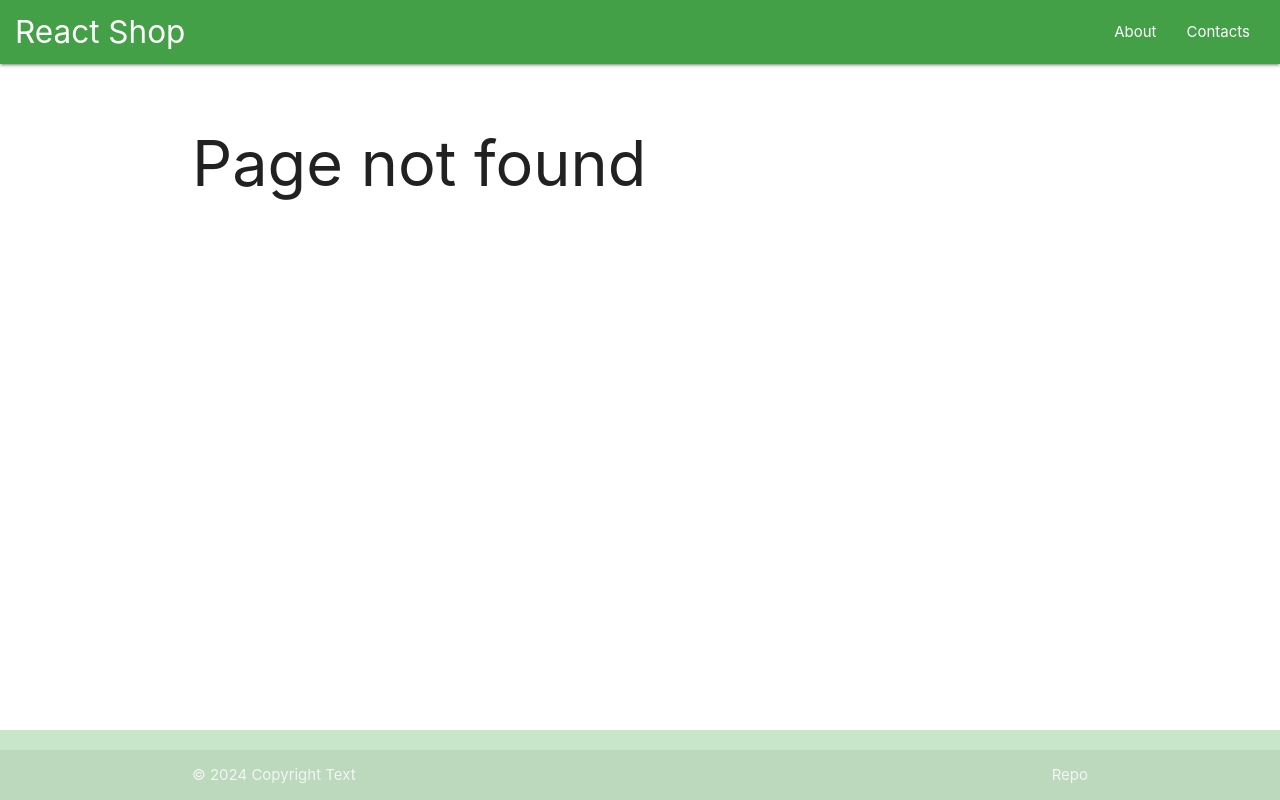
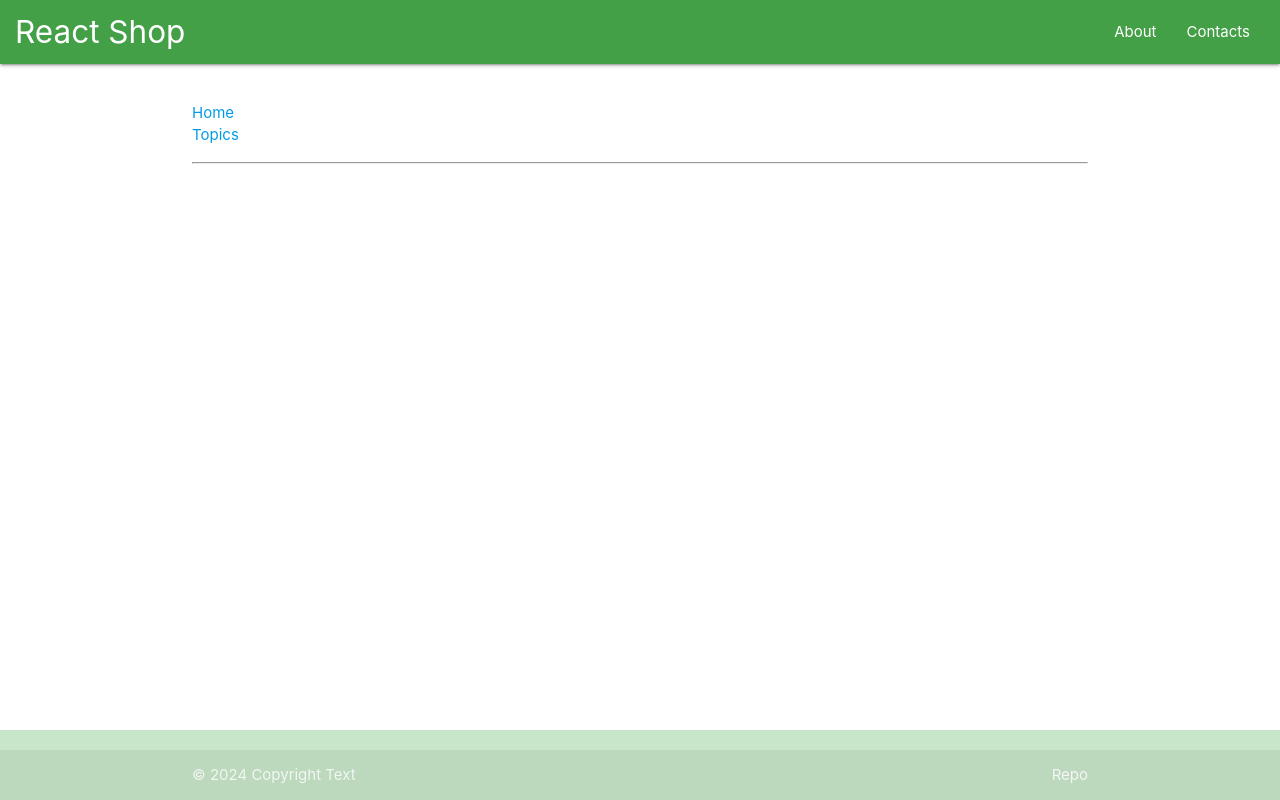
Before and after one commit to MichaelZolotov77/Nepom_react_block_10, a React (Create React App) app: page /nesting_example in a window 1280 px wide. Before the commit this address had no page. Built offline with nearby package versions, Linux system fonts and the light colour scheme.

Commit message:
Вложенный роутинг, пример из документации

```diff
--- a/src/App.js
+++ b/src/App.js
@@ -8,6 +8,7 @@
 import { Contact } from "./pages/Contact";
 import { NotFound } from "./pages/NotFound";
 import { Movie } from "./pages/Movie";
+import { NestingExample } from "./pages/NestingExample";
 
 function App() {
   return (
@@ -16,10 +17,13 @@
         <Header />
         <main className="container content">
           <Switch>
-            <Route exact path="/" component={Home} />
+            <Route exact path="/">
+              <Home />
+            </Route>
             <Route path="/about" component={About} />
             <Route path="/contacts" component={Contact} />
             <Route path="/movies/:title" component={Movie} />
+            <Route path="/nesting_example" component={NestingExample} />
             <Route component={NotFound} />
           </Switch>
         </main>
--- /dev/null
+++ b/src/pages/NestingExample.jsx
@@ -0,0 +1,101 @@
+import React from "react";
+import {
+  BrowserRouter as Router,
+  Switch,
+  Route,
+  Link,
+  useParams,
+  useRouteMatch,
+} from "react-router-dom";
+
+// Since routes are regular React components, they
+// may be rendered anywhere in the app, including in
+// child elements.
+//
+// This helps when it's time to code-split your app
+// into multiple bundles because code-splitting a
+// React Router app is the same as code-splitting
+// any other React app.
+
+export function NestingExample() {
+  return (
+    <Router>
+      <div>
+        <ul>
+          <li>
+            <Link to="/">Home</Link>
+          </li>
+          <li>
+            <Link to="/topics">Topics</Link>
+          </li>
+        </ul>
+
+        <hr />
+
+        <Switch>
+          <Route exact path="/">
+            <Home />
+          </Route>
+          <Route path="/topics">
+            <Topics />
+          </Route>
+        </Switch>
+      </div>
+    </Router>
+  );
+}
+
+function Home() {
+  return (
+    <div>
+      <h2>Home</h2>
+    </div>
+  );
+}
+
+function Topics() {
+  // The `path` lets us build <Route> paths that are
+  // relative to the parent route, while the `url` lets
+  // us build relative links.
+  let { path, url } = useRouteMatch();
+
+  return (
+    <div>
+      <h2>Topics</h2>
+      <ul>
+        <li>
+          <Link to={`${url}/rendering`}>Rendering with React</Link>
+        </li>
+        <li>
+          <Link to={`${url}/components`}>Components</Link>
+        </li>
+        <li>
+          <Link to={`${url}/props-v-state`}>Props v. State</Link>
+        </li>
+      </ul>
+
+      <Switch>
+        <Route exact path={path}>
+          <h3>Please select a topic.</h3>
+        </Route>
+        <Route path={`${path}/:topicId`}>
+          <Topic />
+        </Route>
+      </Switch>
+    </div>
+  );
+}
+
+function Topic() {
+  // The <Route> that rendered this component has a
+  // path of `/topics/:topicId`. The `:topicId` portion
+  // of the URL indicates a placeholder that we can
+  // get from `useParams()`.
+  let { topicId } = useParams();
+
+  return (
+    <div>
+      <h3>{topicId}</h3>
+    </div>
+  );
+}
```
